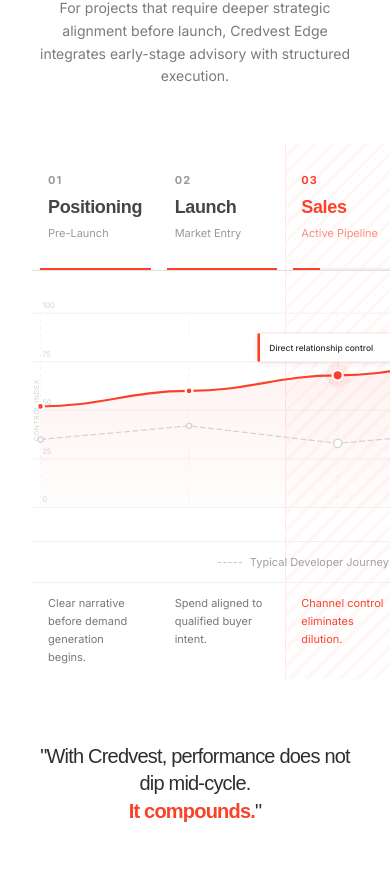
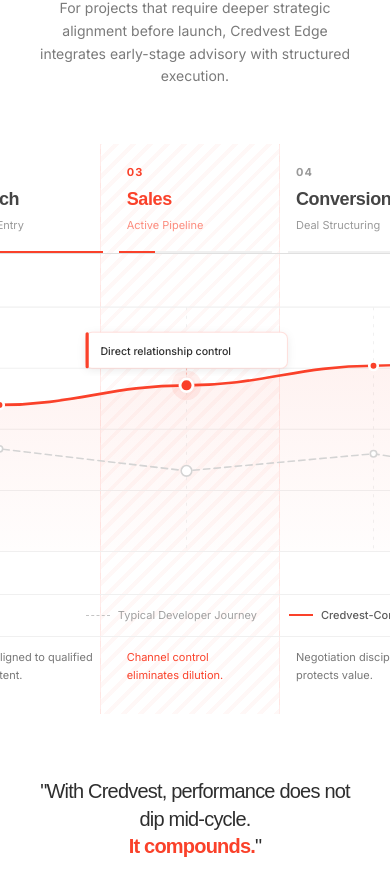
Before and after one commit to DhairyaMarwah/Credvest, a Next.js app: page / in a window 390 px wide. Shown: the part 8795-9691 px from the top of the page. Built offline with nearby package versions, Linux system fonts and the light colour scheme.

Commit message:
wider stages and auto-scroll active stage into view on mobile

```diff
--- a/components/credvest-edge-section.tsx
+++ b/components/credvest-edge-section.tsx
@@ -64,6 +64,30 @@
   const progressRef = useRef<number>(0);
   const animFrameRef = useRef<number>(0);
   const lastTickRef = useRef<number>(0);
+  const scrollContainerRef = useRef<HTMLDivElement>(null);
+
+  // Auto-scroll the horizontal container so the active stage is centered (mobile only)
+  useEffect(() => {
+    const container = scrollContainerRef.current;
+    if (!container) return;
+    if (container.scrollWidth <= container.clientWidth + 1) return;
+    const tab = container.querySelector<HTMLButtonElement>(
+      `[data-stage-index="${activeStage}"]`,
+    );
+    if (!tab) return;
+    const containerRect = container.getBoundingClientRect();
+    const tabRect = tab.getBoundingClientRect();
+    const tabCenter =
+      tabRect.left - containerRect.left + container.scrollLeft + tabRect.width / 2;
+    const targetLeft = tabCenter - container.clientWidth / 2;
+    container.scrollTo({
+      left: Math.max(
+        0,
+        Math.min(targetLeft, container.scrollWidth - container.clientWidth),
+      ),
+      behavior: "smooth",
+    });
+  }, [activeStage]);
 
   useEffect(() => {
     if (isUserHovering) return;
@@ -161,8 +185,11 @@
           </p>
         </div>
 
-        <div className="relative bg-white rounded-sm overflow-x-auto md:overflow-hidden -mx-8 px-8 md:mx-0 md:px-0">
-          <div className="min-w-[760px] md:min-w-0 relative">
+        <div
+          ref={scrollContainerRef}
+          className="relative bg-white rounded-sm overflow-x-auto md:overflow-hidden -mx-8 md:mx-0 scroll-smooth"
+        >
+          <div className="min-w-[1080px] md:min-w-0 relative px-8 md:px-0">
           {/* Column highlight */}
           <div
             className="absolute top-0 bottom-0 pointer-events-none z-10"
@@ -183,6 +210,7 @@
             {LIFECYCLE_STAGES.map((stage, i) => (
               <button
                 key={stage.id}
+                data-stage-index={i}
                 onMouseEnter={() => handleStageHover(i)}
                 onMouseLeave={handleStageLeave}
                 className="relative py-5 px-4 text-left cursor-default transition-all"
```
